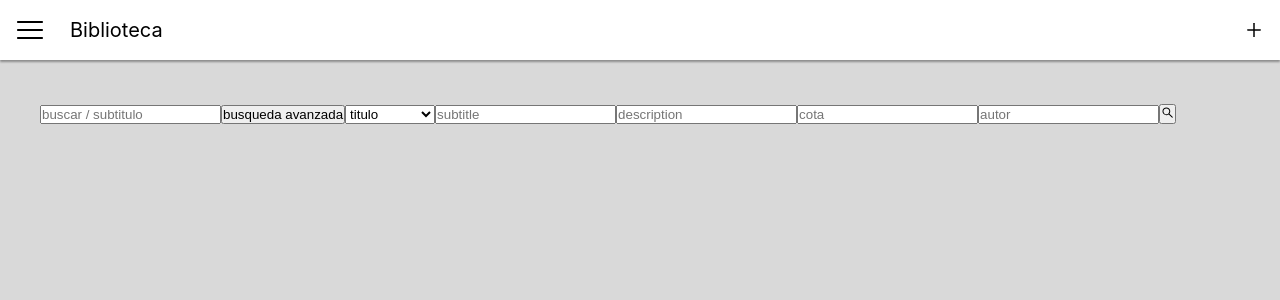
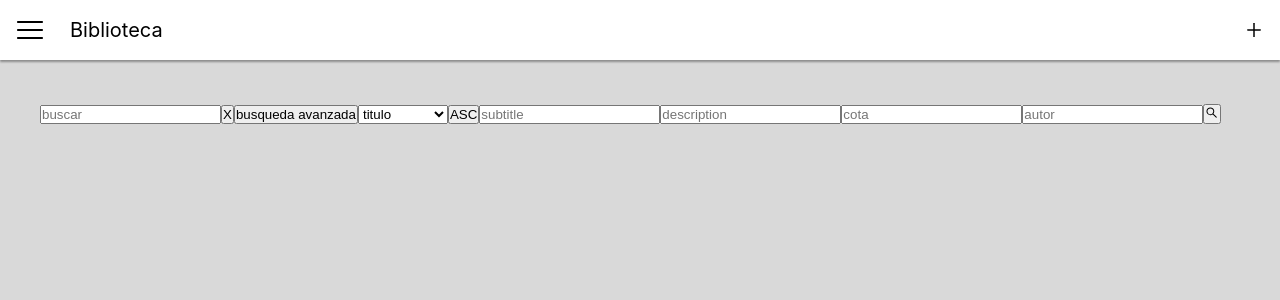
Before and after one commit to zovalger/fupagua-Internal-system, a React (Create React App) app in the folder frontend/: page /biblioteca in a window 1280 px wide. Shown: the top 300 px of the page. Built offline with nearby package versions, Linux system fonts and the light colour scheme; no server answers.

Commit message:
busqueda por campos funcionando

```diff
--- a/frontend/src/components/Biblioteca/Book.jsx
+++ b/frontend/src/components/Biblioteca/Book.jsx
@@ -1,6 +1,6 @@
 import styles from "./Book.module.scss";
 
-export default function Book({ title, subtitle, autor, description, imgURL }) {
+export default function Book({ title, subtitle, autor, description,cota, imgURL }) {
 	return (
 		<div className={styles.container}>
 			<div className={styles.imgContainer}>
@@ -11,6 +11,7 @@ export default function Book({ title, subtitle, autor, description, imgURL }) {
 				<div className={styles.subtitle}> {subtitle}</div>
 				<div className={styles.autor}>Autor: {autor}</div>
 				<div className={styles.description}>{description}</div>
+				<div className={styles.autor}>cota: {cota}</div>
 			</div>
 		</div>
 	);
--- a/frontend/src/components/Biblioteca/SearchingForm.jsx
+++ b/frontend/src/components/Biblioteca/SearchingForm.jsx
@@ -3,9 +3,12 @@ import { AiOutlineSearch } from "react-icons/ai";
 
 import styles from "./SearchingForm.module.scss";
 
-export default function SearchingForm({ getListOfBooks }) {
+export default function SearchingForm({ getListOfBooks, cancelQuery }) {
 	const [query, setQuery] = useState({ title: "" });
-	const [avanzado, setAvanzado] = useState(true);
+
+	const [avanzado, setAvanzado] = useState(false);
+	const [direction, setDirection] = useState("ASC");
+	const [sortBy, setSortBy] = useState("title");
 
 	const onsubmit = (e) => {
 		e.preventDefault();
@@ -26,6 +29,10 @@ export default function SearchingForm({ getListOfBooks }) {
 			req.subtitle = query.title;
 			req.or = true;
 		}
+
+		req.sortBy = sortBy;
+		req.direction = direction;
+
 		console.log(req);
 
 		getListOfBooks(req);
@@ -41,27 +48,31 @@ export default function SearchingForm({ getListOfBooks }) {
 		});
 	};
 
-	const InputLabel = ({ name, placeholder, value }) => (
-		<label>
-			{placeholder}
-			<input
-				name={name}
-				type="text"
-				placeholder={placeholder}
-				onChange={onInputChange}
-				autoComplete="none"
-				value={value}
-			/>
-		</label>
-	);
-
 	const AvanzadeMode = () => {
 		setAvanzado(!avanzado);
 		console.log(!avanzado ? "busqueda avanzada activada" : "busqueda simple");
 	};
 	const ascDESC = () => {
-		setAvanzado(!avanzado);
-		console.log(!avanzado ? "busqueda avanzada activada" : "busqueda simple");
+		setDirection(direction === "ASC" ? "DESC" : "ASC");
+	};
+
+	const SortByOnChange = ({ target: { value } }) => {
+		setSortBy(value);
+	};
+
+	const dropQuery = () => {
+		const q = {};
+
+		for (const key in query) {
+			if (Object.hasOwnProperty.call(query, key)) {
+				// const valor = query[key];
+				q[key] = "";
+			}
+		}
+
+		setQuery(q);
+
+		cancelQuery();
 	};
 
 	return (
@@ -69,22 +80,28 @@ export default function SearchingForm({ getListOfBooks }) {
 			<input
 				name="title"
 				type="search"
-				placeholder="buscar / subtitulo"
+				placeholder={!avanzado ? "buscar" : "titulo"}
 				onChange={onInputChange}
 				autoComplete="none"
+				value={query.title}
 			/>
+			<button type="button" onClick={dropQuery}>
+				X
+			</button>
 			<button type="button" onClick={AvanzadeMode}>
 				busqueda avanzada
 			</button>
 
-			<select name="sortBy" onChange={onInputChange}>
+			<select name="sortBy" onChange={SortByOnChange} value={sortBy}>
 				<option value="title">titulo</option>
 				<option value="subtitle">subtitulo</option>
 				<option value="description">descripcion</option>
 				<option value="cota">cota</option>
 				<option value="autor">autor</option>
 			</select>
-			{/* <button type="button" onClick={ascDesc}></button> */}
+			<button type="button" onClick={ascDESC}>
+				{direction}
+			</button>
 
 			<input
 				name="subtitle"
@@ -92,6 +109,7 @@ export default function SearchingForm({ getListOfBooks }) {
 				placeholder="subtitle"
 				onChange={onInputChange}
 				autoComplete="none"
+				value={query.subtitle}
 			/>
 			<input
 				name="description"
@@ -99,6 +117,7 @@ export default function SearchingForm({ getListOfBooks }) {
 				placeholder="description"
 				onChange={onInputChange}
 				autoComplete="none"
+				value={query.description}
 			/>
 			<input
 				name="cota"
@@ -106,6 +125,7 @@ export default function SearchingForm({ getListOfBooks }) {
 				placeholder="cota"
 				onChange={onInputChange}
 				autoComplete="none"
+				value={query.cota}
 			/>
 			<input
 				name="autor"
@@ -113,6 +133,7 @@ export default function SearchingForm({ getListOfBooks }) {
 				placeholder="autor"
 				onChange={onInputChange}
 				autoComplete="none"
+				value={query.autor}
 			/>
 
 			<button>
--- a/frontend/src/pages/Biblioteca.jsx
+++ b/frontend/src/pages/Biblioteca.jsx
@@ -19,7 +19,6 @@ export function Biblioteca() {
 	const { toggleAsideActive } = useAppData();
 
 	const navigate = useNavigate();
-
 
 	useEffect(() => {
 		const fillList = async () => {
@@ -52,7 +51,6 @@ export function Biblioteca() {
 		}
 	};
 
-
 	const llenarLista = (book) => (
 		<Link to={`./${book.id}`} key={book.id}>
 			<Book
@@ -60,6 +58,7 @@ export function Biblioteca() {
 				subtitle={book.subtitle}
 				autor={book.autor}
 				description={book.description}
+				cota={book.cota}
 				imgURL={""}
 			/>
 		</Link>
@@ -71,7 +70,6 @@ export function Biblioteca() {
 				leftFuctionOnClick={toggleAsideActive}
 				title={"Biblioteca"}
 				rightButtons={
-
 					<Link to={"/biblioteca/nuevo_libro"}>
 						<button>
 							<AiOutlinePlus />
@@ -86,10 +84,12 @@ export function Biblioteca() {
 
 			*********************************************************************/}
 
-
 			<div className={styles.container}>
 				<div className={styles.books}>
-				<SearchingForm  getListOfBooks={getListOfBooks} />
+					<SearchingForm
+						getListOfBooks={getListOfBooks}
+						cancelQuery={() => setInQuery(false)}
+					/>
 
 					{/*********************************************************************
 									muestra el contenido de la busqueda solo si
```
Also changed, not shown: 2 other files (tests, documents, lock files or other folders).
